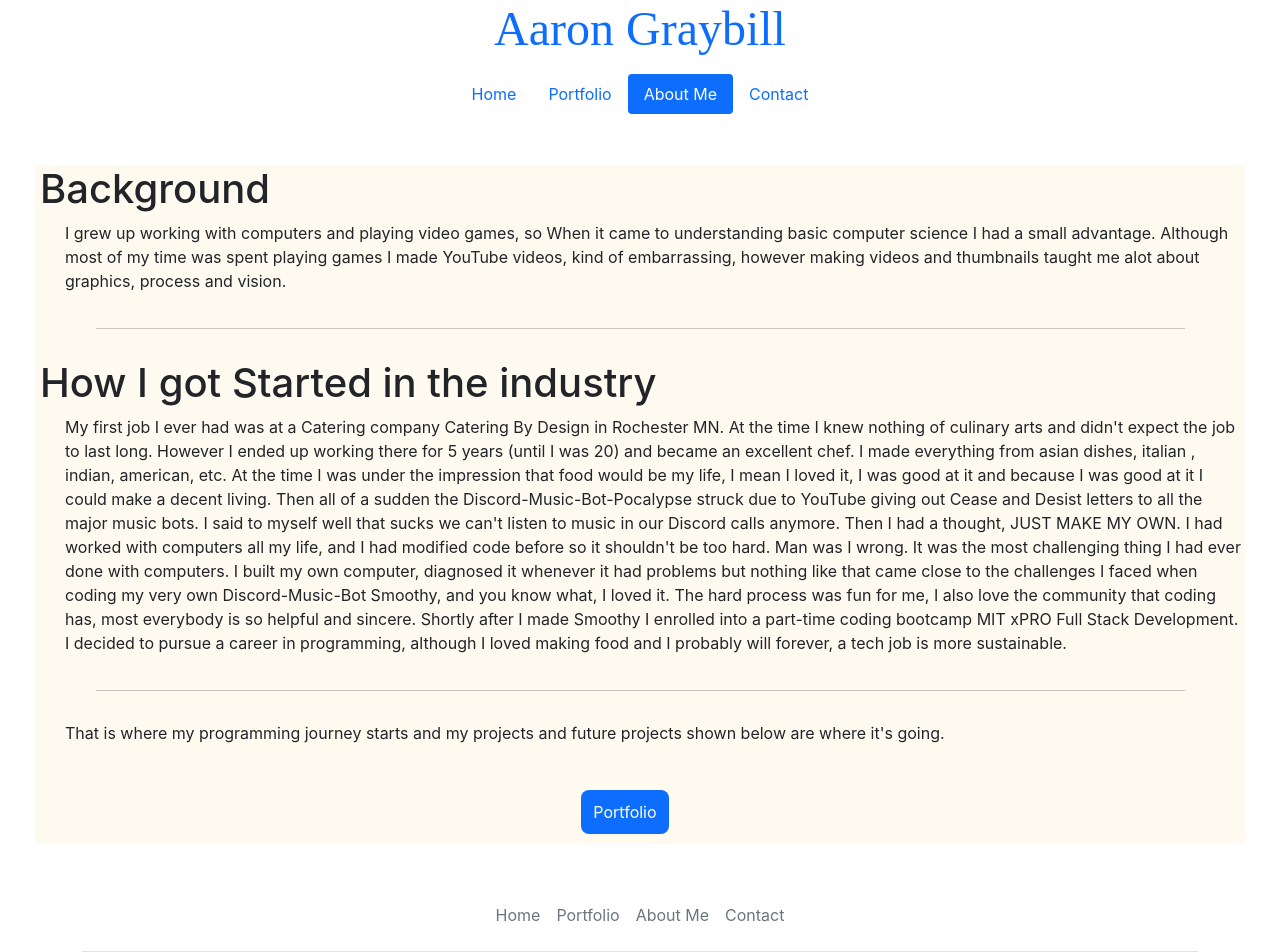
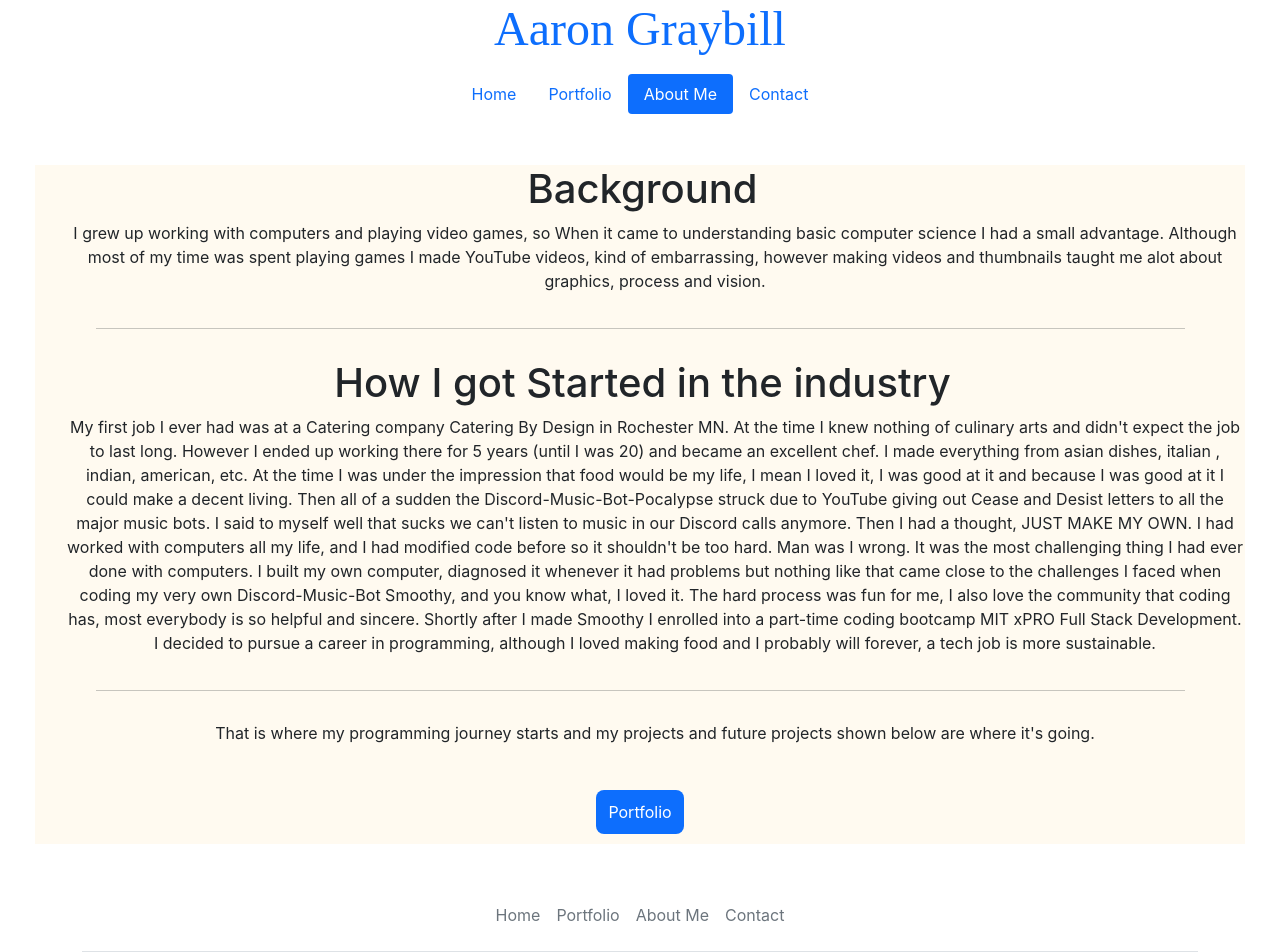
Before and after one commit to y0Phoenix/y0Phoenix.gihub.io, a React (Create React App) app: page /aboutme in a window 1280 px wide. Shown: the top 952 px of the page. Built offline with nearby package versions, Linux system fonts and the light colour scheme.

Commit message:
fixed portfolio button on about me page

```diff
--- a/src/App.css
+++ b/src/App.css
@@ -25,6 +25,7 @@ hr {
 .bio-container {
   margin: 35px;
   background-color:floralwhite;
+  text-align: center;
 }
 .bio-container p {
   margin-left: 30px;
@@ -39,10 +40,9 @@ hr {
   margin-bottom: 30px;
 }
 .bio-container-link {
-  margin: auto;
+  margin: 0 auto;
+  display: inline-block;
   padding: 20px;
-  width: 13%;
-  height: auto;
 }
 .bio-container-link a {
   text-decoration: none;
```
